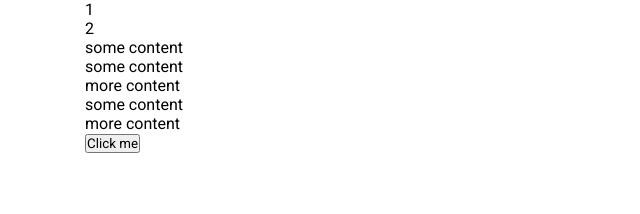
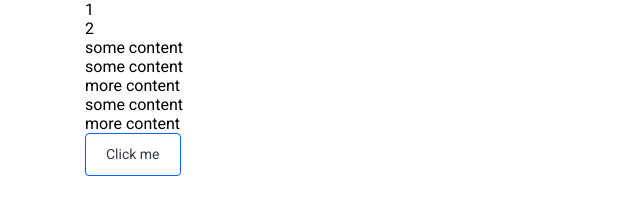
Before and after one commit to Taras-Slovak/drills-site-pure-JS, a website: page src/index.html in a window 1280 px wide. Shown: the whole page, without its empty margins (0-640 px from the left). Drawn offline with nearby package versions, Linux system fonts and the light colour scheme; files that its build step writes are made by us from their sources; files whose address does not match are found by name.

Commit message:
add class .btn

```diff
--- a/src/index.html
+++ b/src/index.html
@@ -18,7 +18,7 @@
 				<div class="some">some content</div>
 				<div class="more">more content</div>
 			</div>
-			<button>Click me</button>
+			<button class="btn">Click me</button>
 		</div>
 
 		<script src="script.js"></script>
```
Also changed, not shown: dist/index.html.
